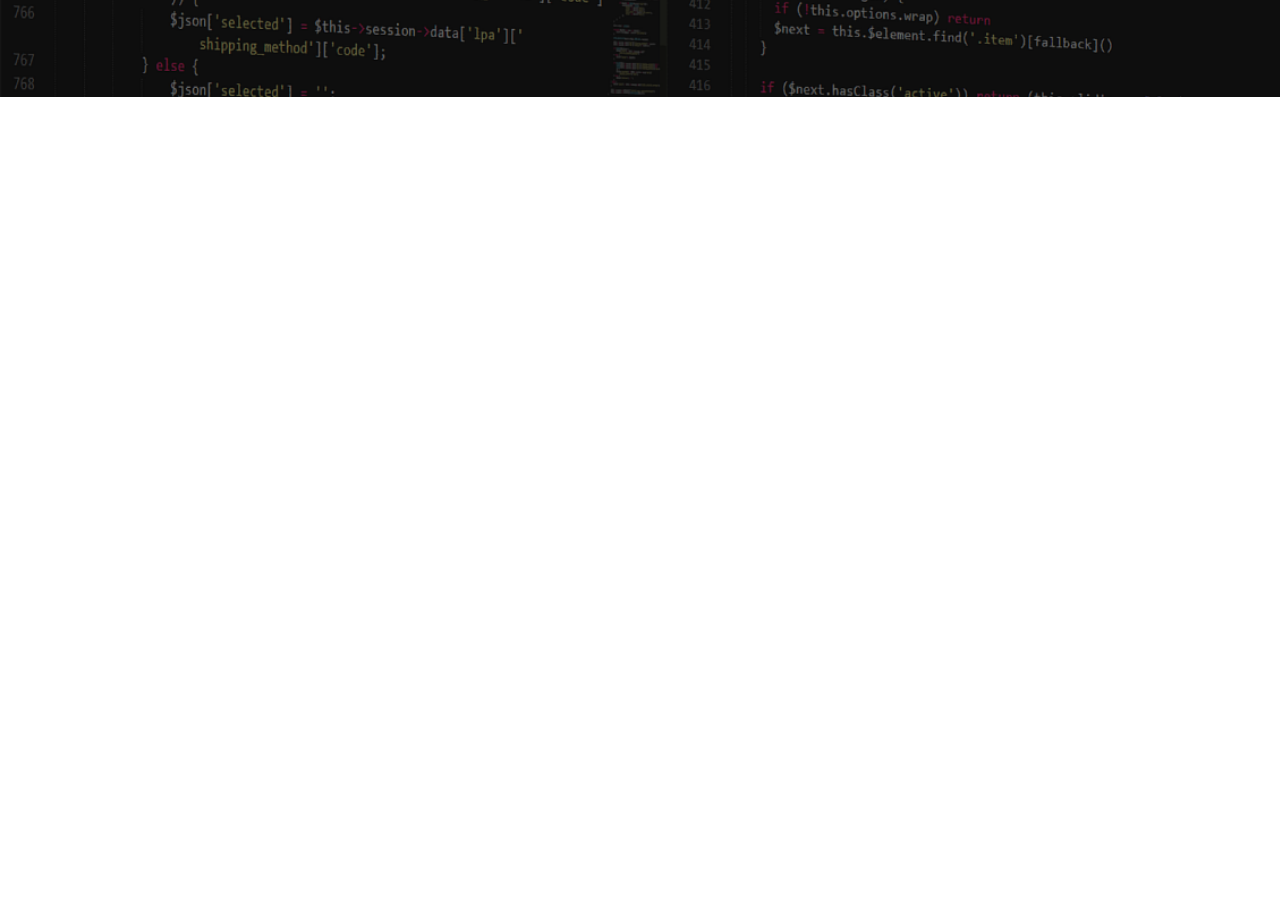
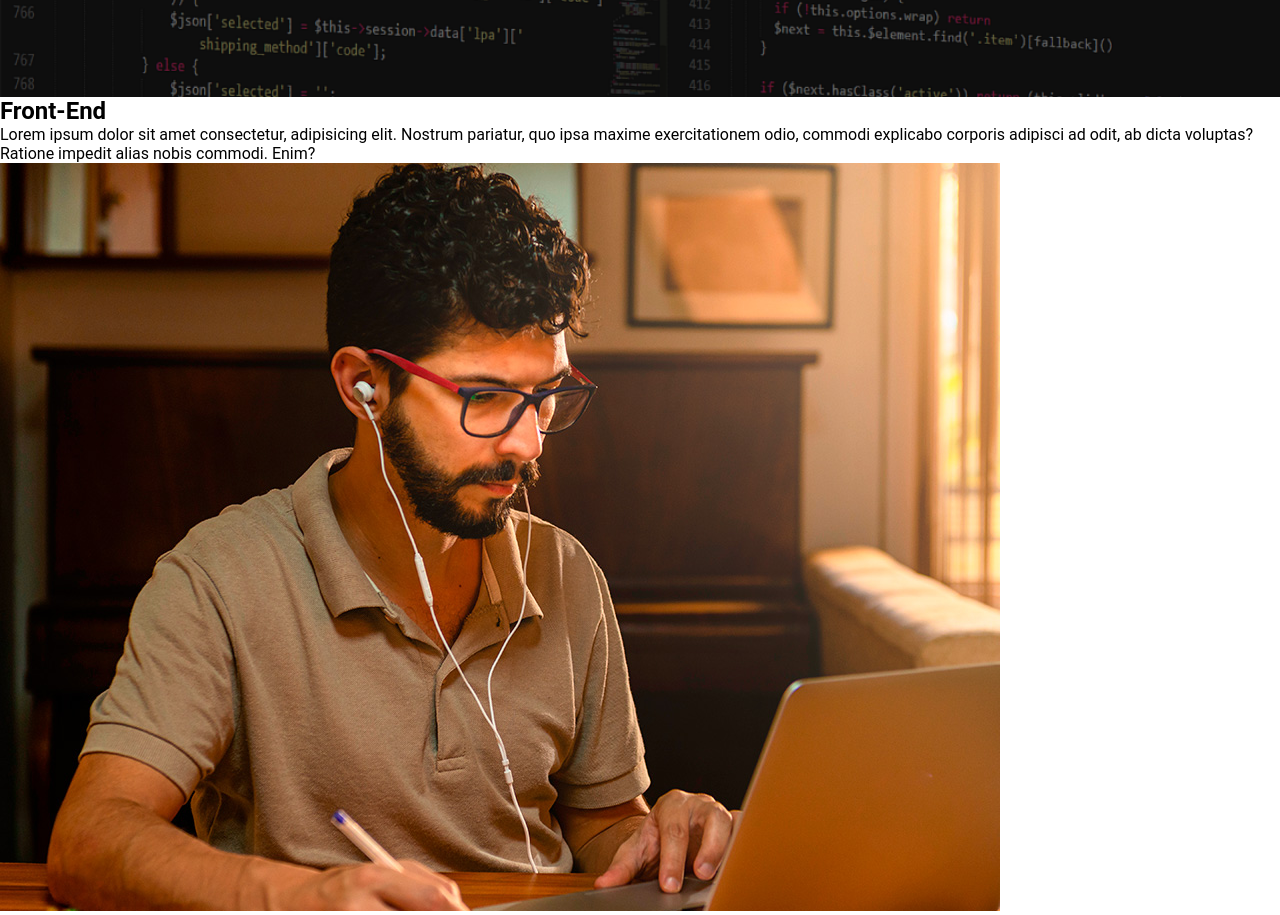
Before and after one commit to CarlosTadeuu/ebac_tech_talks, a website built with Parcel: page src/index.html in a window 1280 px wide. Shown: the part 472-1387 px from the top of the page. Before the commit the page ends 800 px from the top, so only its background shows below. Built offline with nearby package versions, Linux system fonts and the light colour scheme.

Commit message:
adiciona seção de evento com estilos e estrutura

```diff
--- a/src/index.html
+++ b/src/index.html
@@ -36,6 +36,18 @@
 				</div>
 			</div>
 		</header>
+		<section class="event">
+			<div class="conteiner">
+				<div class="event__details">
+					<h2 class="event__details__title">Front-End</h2>
+					<p class="event__details__description">
+						Lorem ipsum dolor sit amet consectetur, adipisicing elit. Nostrum pariatur, quo
+						ipsa maxime exercitationem odio, commodi explicabo corporis adipisci ad odit, ab
+						dicta voluptas? Ratione impedit alias nobis commodi. Enim?
+					</p>
+			</div>
+			<img src="images/frontend.png" alt="Front-End">
+		</section>
 		<script src="scripts/main.js"></script>
 	</body>
 </html>
--- /dev/null
+++ b/src/styles/_event.scss
@@ -0,0 +1,5 @@
+.event {
+	.container {
+		display: flex;
+	}
+}
--- a/src/styles/main.scss
+++ b/src/styles/main.scss
@@ -1,6 +1,7 @@
 @use "hero";
 @use "components/infos_bar";
 @use "components/buttons";
+@use "event";
 * {
 	margin: 0;
 	padding: 0;
```
Also changed, not shown: package.json (+2 -87 lines), 1 other file.
